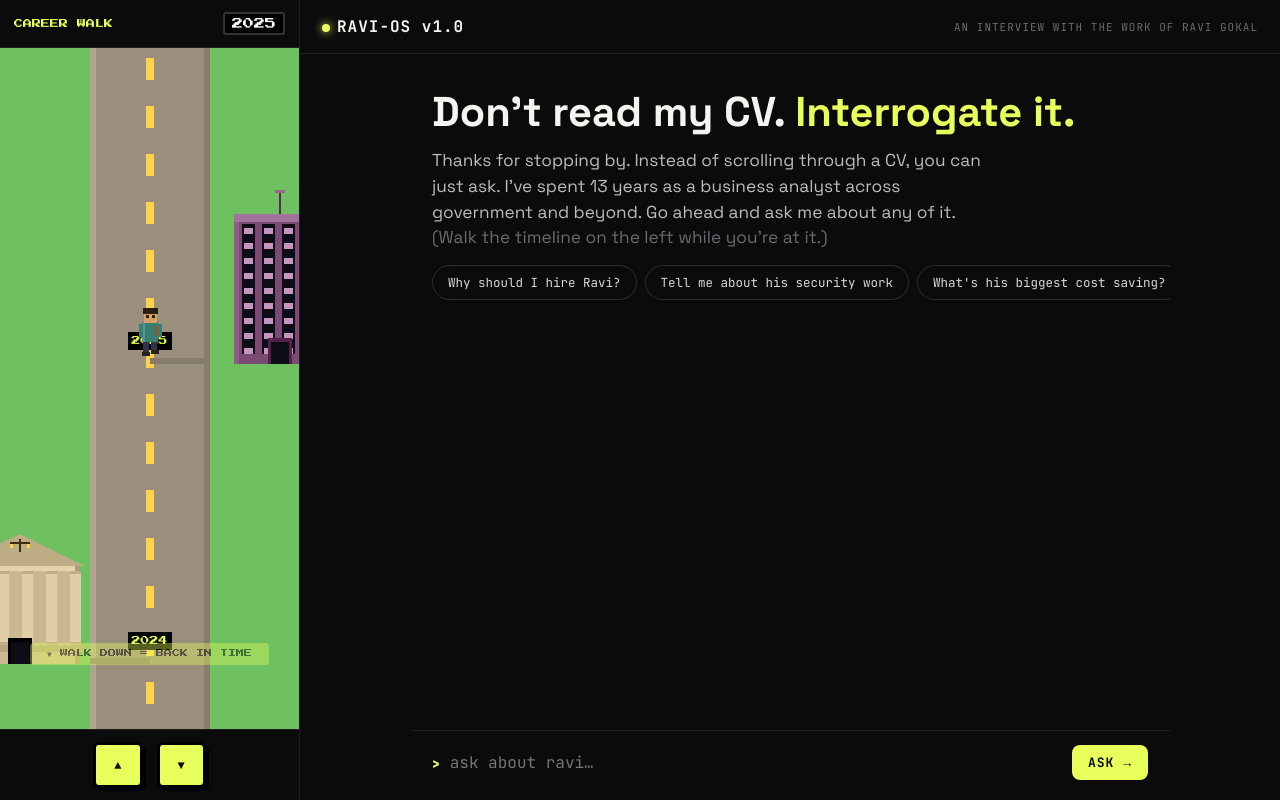
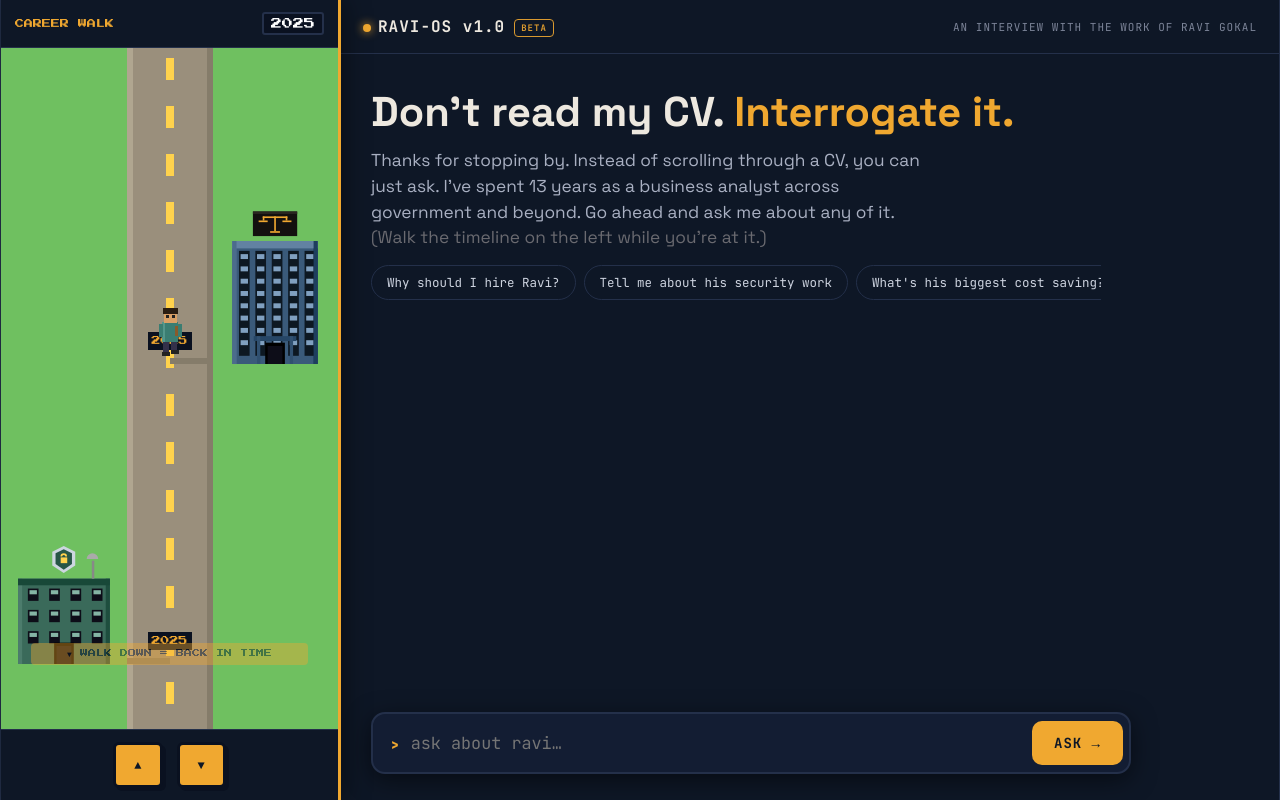
Before and after one commit to rgok001/ask-ravi, a website: page public/index.html in a window 1280 px wide. Drawn offline with Linux system fonts and the light colour scheme.

Commit message:
Update index.html

```diff
--- a/public/index.html
+++ b/public/index.html
@@ -10,64 +10,68 @@
 <meta property="og:type" content="website" />
 <style>
 @import url('https://fonts.googleapis.com/css2?family=Press+Start+2P&family=JetBrains+Mono:wght@400;700&family=Space+Grotesk:wght@400;500;700&display=swap');
-:root{--accent:#E8FE5B}
+:root{--accent:#F0A830;--bg:#0E1726;--panel:#131d33;--border:#24304a}
 *{box-sizing:border-box;margin:0;padding:0}
 html,body{height:100%}
-body{background:#0B0B0C;color:#F4F4F0;font-family:'Space Grotesk',system-ui,sans-serif;overflow:hidden}
+body{background:var(--bg);color:#EDE8DF;font-family:'Space Grotesk',system-ui,sans-serif;overflow:hidden}
 img,canvas{image-rendering:pixelated;image-rendering:crisp-edges}
 
 /* layout: game rail (left) + chat (right) */
-#app{display:flex;height:100vh;height:100dvh}
+#app{display:flex;height:100vh;height:100dvh;max-width:1500px;margin:0 auto;border-left:1px solid var(--border);border-right:1px solid var(--border)}
 
 /* ---- vertical game rail ---- */
-#rail-game{flex:0 0 300px;display:flex;flex-direction:column;border-right:1px solid #1d1d20;background:#bfe6f5;position:relative}
-.rg-head{display:flex;justify-content:space-between;align-items:center;padding:12px 14px;background:#0B0B0C;border-bottom:1px solid #1d1d20}
+#rail-game{flex:0 0 340px;display:flex;flex-direction:column;border-right:3px solid var(--accent);background:#bfe6f5;position:relative;box-shadow:4px 0 24px rgba(0,0,0,.4)}
+.rg-head{display:flex;justify-content:space-between;align-items:center;padding:12px 14px;background:var(--bg);border-bottom:1px solid var(--border)}
 .rg-head .t{font-family:'Press Start 2P',monospace;font-size:9px;color:var(--accent)}
-.rg-head .y{font-family:'Press Start 2P',monospace;font-size:11px;color:#fff;background:#000;border:2px solid #333;border-radius:3px;padding:4px 7px}
+.rg-head .y{font-family:'Press Start 2P',monospace;font-size:11px;color:#fff;background:#0a1120;border:2px solid var(--border);border-radius:3px;padding:4px 7px}
 #gwrap{flex:1;position:relative;overflow:hidden}
 canvas#game{position:absolute;inset:0;width:100%;height:100%}
-#gprompt{position:absolute;bottom:64px;left:0;right:0;text-align:center;z-index:5;font-family:'Press Start 2P',monospace;font-size:8px;color:#0B0B0C;background:rgba(232,254,91,.85);margin:0 30px;padding:6px 4px;border-radius:4px;animation:bl 1.1s steps(2) infinite}
+#gprompt{position:absolute;bottom:64px;left:0;right:0;text-align:center;z-index:5;font-family:'Press Start 2P',monospace;font-size:8px;color:#0E1726;background:rgba(240,168,48,.92);margin:0 30px;padding:6px 4px;border-radius:4px;animation:bl 1.1s steps(2) infinite}
 @keyframes bl{50%{opacity:.45}}
 /* job card pops over the rail */
 #jobcard{position:absolute;left:12px;right:12px;top:50%;transform:translateY(-50%) scale(.92);z-index:8;
-  background:#13110f;border:3px solid var(--accent);border-radius:6px;padding:14px 14px;box-shadow:0 0 0 3px #000,6px 6px 0 rgba(0,0,0,.5);
+  background:var(--panel);border:3px solid var(--accent);border-radius:6px;padding:14px 14px;box-shadow:0 0 0 3px #0a1120,6px 6px 0 rgba(0,0,0,.45);
   opacity:0;pointer-events:none;transition:opacity .18s,transform .18s}
 #jobcard.show{opacity:1;transform:translateY(-50%) scale(1)}
 #jobcard .yr{font-family:'Press Start 2P',monospace;font-size:9px;color:var(--accent)}
 #jobcard .org{font-family:'Press Start 2P',monospace;font-size:11px;margin:8px 0 6px;line-height:1.4;color:#fff}
 #jobcard .role{font-weight:700;font-size:.98rem}
 #jobcard .blurb{margin-top:7px;font-size:.86rem;line-height:1.45;color:#cfc6b6}
-#jobcard .x{font-family:'JetBrains Mono',monospace;font-size:9px;color:#6a6a70;margin-top:10px}
+#jobcard .x{font-family:'JetBrains Mono',monospace;font-size:9px;color:#7c8498;margin-top:10px}
 /* vertical controls */
-#gcontrols{display:flex;justify-content:center;gap:14px;padding:12px;background:#0B0B0C;border-top:1px solid #1d1d20}
-.btn{font-family:'Press Start 2P',monospace;font-size:12px;color:#0B0B0C;background:var(--accent);border:3px solid #000;border-radius:6px;padding:12px 18px;cursor:pointer;box-shadow:3px 3px 0 #000;user-select:none;-webkit-user-select:none;touch-action:manipulation}
-.btn:active{transform:translate(2px,2px);box-shadow:1px 1px 0 #000}
+#gcontrols{display:flex;justify-content:center;gap:14px;padding:12px;background:var(--bg);border-top:1px solid var(--border)}
+.btn{font-family:'Press Start 2P',monospace;font-size:12px;color:#0E1726;background:var(--accent);border:3px solid #0a1120;border-radius:6px;padding:12px 18px;cursor:pointer;box-shadow:3px 3px 0 #0a1120;user-select:none;-webkit-user-select:none;touch-action:manipulation}
+.btn:active{transform:translate(2px,2px);box-shadow:1px 1px 0 #0a1120}
 
 /* ---- chat (the star) ---- */
 #chat{flex:1;display:flex;flex-direction:column;min-width:0}
-.chat-head{display:flex;justify-content:space-between;align-items:center;padding:16px 22px;border-bottom:1px solid #1d1d20}
-.chat-head .os{font-family:'JetBrains Mono',monospace;font-weight:700;letter-spacing:1px;color:#F4F4F0}
+.chat-head{display:flex;justify-content:space-between;align-items:center;padding:16px 22px;border-bottom:1px solid var(--border)}
+.chat-head .os{font-family:'JetBrains Mono',monospace;font-weight:700;letter-spacing:1px;color:#EDE8DF}
 .chat-head .os .dot{display:inline-block;width:8px;height:8px;border-radius:50%;background:var(--accent);box-shadow:0 0 10px var(--accent);margin-right:7px}
-.chat-head .hr{font-family:'JetBrains Mono',monospace;font-size:11px;color:#6a6a70;letter-spacing:1px;text-transform:uppercase}
-.intro-card{max-width:760px;margin:0 auto;width:100%;padding:36px 22px 6px}
-.intro-card h1{font-family:'Space Grotesk';font-weight:700;font-size:clamp(1.7rem,3.6vw,2.6rem);line-height:1.05;color:#F4F4F0}
+.beta{margin-left:9px;font-family:'JetBrains Mono',monospace;font-size:9px;font-weight:700;letter-spacing:1px;color:var(--accent);border:1px solid var(--accent);border-radius:4px;padding:2px 6px;vertical-align:middle;opacity:.9}
+.chat-head .hr{font-family:'JetBrains Mono',monospace;font-size:11px;color:#7c8498;letter-spacing:1px;text-transform:uppercase}
+.intro-card{max-width:760px;margin:0;width:100%;padding:36px 30px 6px}
+.intro-card h1{font-family:'Space Grotesk';font-weight:700;font-size:clamp(1.7rem,3.6vw,2.6rem);line-height:1.05;color:#EDE8DF}
 .intro-card h1 .a{color:var(--accent)}
-.intro-card p{margin-top:14px;color:#bcbcc0;font-size:1.08rem;line-height:1.5;max-width:560px}
-#thread{flex:1;overflow-y:auto;padding:14px 22px;display:flex;flex-direction:column;gap:16px;max-width:760px;width:100%;margin:0 auto}
+.intro-card p{margin-top:14px;color:#a9b0c2;font-size:1.08rem;line-height:1.5;max-width:560px}
+#thread{flex:1;overflow-y:auto;padding:14px 30px;display:flex;flex-direction:column;gap:16px;max-width:760px;width:100%;margin:0}
 .rowU{display:flex;justify-content:flex-end}.rowB{display:flex;flex-direction:column;gap:6px}
 .tag{font-family:'JetBrains Mono',monospace;font-size:11px;letter-spacing:2px;color:var(--accent)}
-.bU{background:#1b1b1f;border:1px solid #2a2a2e;border-radius:14px 14px 2px 14px;padding:11px 15px;max-width:80%;font-size:1.02rem;line-height:1.45;color:#F4F4F0}
-.bB{border-left:2px solid var(--accent);padding-left:15px;max-width:92%;font-size:1.06rem;line-height:1.55;color:#ECECE8}
+.bU{background:var(--panel);border:1px solid var(--border);border-radius:14px 14px 2px 14px;padding:11px 15px;max-width:80%;font-size:1.02rem;line-height:1.45;color:#EDE8DF}
+.bB{border-left:2px solid var(--accent);padding-left:15px;max-width:92%;font-size:1.06rem;line-height:1.55;color:#E6E0D6}
 .bB p{margin:0 0 .6em}
-#chips{display:flex;gap:8px;overflow-x:auto;padding:8px 22px;max-width:760px;width:100%;margin:0 auto}
-.chip{white-space:nowrap;font-family:'JetBrains Mono',monospace;font-size:12.5px;color:#d8d8d4;background:transparent;border:1px solid #2e2e33;border-radius:40px;padding:8px 15px;cursor:pointer;transition:.15s}
+#chips{display:flex;gap:8px;overflow-x:auto;padding:8px 30px;max-width:760px;width:100%;margin:0}
+.chip{white-space:nowrap;font-family:'JetBrains Mono',monospace;font-size:12.5px;color:#cdd3df;background:transparent;border:1px solid var(--border);border-radius:40px;padding:8px 15px;cursor:pointer;transition:.15s}
 .chip:hover{border-color:var(--accent);color:var(--accent)}
-.composer{display:flex;align-items:center;gap:10px;padding:14px 22px 20px;border-top:1px solid #1d1d20;max-width:760px;width:100%;margin:0 auto}
-.composer input{flex:1;background:transparent;border:none;outline:none;color:#F4F4F0;font-family:'JetBrains Mono',monospace;font-size:1rem}
-.send{font-family:'JetBrains Mono',monospace;font-weight:700;font-size:13px;color:#0B0B0C;background:var(--accent);border:none;border-radius:8px;padding:9px 16px;cursor:pointer;letter-spacing:1px}
+.composer{display:flex;align-items:center;gap:12px;margin:0 30px 26px;padding:6px 6px 6px 18px;
+  border:2px solid var(--border);border-radius:14px;background:var(--panel);max-width:760px;width:calc(100% - 60px);
+  box-shadow:0 6px 24px rgba(0,0,0,.5)}
+.composer:focus-within{border-color:var(--accent);box-shadow:0 0 0 3px rgba(240,168,48,.22),0 6px 24px rgba(0,0,0,.5)}
+.composer input{flex:1;background:transparent;border:none;outline:none;color:#EDE8DF;font-family:'JetBrains Mono',monospace;font-size:1.05rem;padding:12px 0}
+.send{font-family:'JetBrains Mono',monospace;font-weight:700;font-size:14px;color:#0E1726;background:var(--accent);border:none;border-radius:10px;padding:13px 22px;cursor:pointer;letter-spacing:1px}
 .send:disabled{opacity:.4}
 .blink{animation:bl 1.2s steps(2) infinite}
-::-webkit-scrollbar{width:8px}::-webkit-scrollbar-thumb{background:#2a2a2e;border-radius:4px}
+::-webkit-scrollbar{width:8px}::-webkit-scrollbar-thumb{background:var(--border);border-radius:4px}
 
 /* MOBILE: no game, chat only */
 @media(max-width:780px){
@@ -103,7 +107,7 @@ canvas#game{position:absolute;inset:0;width:100%;height:100%}
   <!-- chat -->
   <section id="chat">
     <div class="chat-head">
-      <div class="os"><span class="dot"></span>RAVI-OS v1.0</div>
+      <div class="os"><span class="dot"></span>RAVI-OS v1.0<span class="beta">BETA</span></div>
       <div class="hr">an interview with the work of ravi gokal</div>
     </div>
     <div class="intro-card">
@@ -126,15 +130,18 @@ const API_URL="/api/ask";
 
 // top(present) → bottom(past)
 const JOBS=[
-  {yr:"2025",org:"FAIR WORK\nCOMMISSION",role:"Lead Business Analyst",blurb:"Leading the BA effort on a Dynamics 365 build replacing legacy case management — a 200+ story backlog, AI tooling lifting the team's throughput.",building:"commission",col:"#7a4a73"},
-  {yr:"2024",org:"MINISTRY OF\nJUSTICE",role:"Senior BA · Integration Lead",blurb:"Leading integration on Te Au Reka — a cloud-native case system for NZ courts. A support strategy endorsed by the judiciary.",building:"courthouse",col:"#c9b890"},
-  {yr:"2023",org:"FOREIGN\nAFFAIRS",role:"Senior BA · Cloud Transformation",blurb:"Secure-by-design Microsoft 365 for a high-threat ministry. Migrating sensitive content, hardening to NZISM, securing funding.",building:"embassy",col:"#2f7d72"},
-  {yr:"2022",org:"NEW ZEALAND\nPOLICE",role:"Senior Business Analyst",blurb:"The million-dollar saving. Reshaped M365 licensing and a 170+ TB email migration — recommending a solution saving over $1M a year.",building:"police",col:"#26407a"},
-  {yr:"2020",org:"NZ TRANSPORT\nAGENCY",role:"Lead Business Analyst",blurb:"Lead BA on a cloud-native roadside enforcement platform — IoT sensors, ANPR cameras, smart signs. Product Owner & mentor.",building:"transport",col:"#c46a1a"},
-  {yr:"2018",org:"MSD · TEC",role:"Business Analyst",blurb:"Kept myMSD alive through outages with an operational data lake; stepped in as Scrum Master. Then automation & M365 rollout at TEC.",building:"govhall",col:"#5a6a3a"},
-  {yr:"2014",org:"BECA · UNI ·\nDAVANTI",role:"Consultant / BA",blurb:"Finding range. ICT asset plans for government, the University's first Scrum squad, marketing-automation readiness for a distributor.",building:"university",col:"#8a6a4a"},
-  {yr:"2012",org:"HEALTH\nALLIANCE",role:"Business Analyst",blurb:"Early days. Oracle inventory management to hospital theatres and wards across two DHBs — 'business analyst extraordinaire'.",building:"hospital",col:"#d8d8e0"},
-  {yr:"2011",org:"NORTH\nPOWER",role:"Process Analyst",blurb:"The first rung. Mapping operational processes in the utilities sector — the very first analyst role, where the story begins.",building:"powerplant",col:"#9a7a3a"},
+  {yr:"2025",org:"FAIR WORK\nCOMMISSION",role:"Lead Business Analyst",blurb:"Leading the BA effort on a Dynamics 365 build replacing legacy case management — a 200+ story backlog, AI tooling lifting the team's throughput.",building:"tribunal",col:"#3a5a7a"},
+  {yr:"2025",org:"FOREIGN AFFAIRS\n(SECURITY)",role:"Senior BA · Security Consultant",blurb:"Security uplift for a high-threat global ministry — modernising the mobile fleet from BlackBerry to Microsoft Intune, with tiered controls calibrated to each post's threat level.",building:"secure",col:"#3a6a5a"},
+  {yr:"2024–25",org:"MINISTRY OF\nJUSTICE",role:"Senior BA · Integration Lead",blurb:"Leading integration on Te Au Reka — a cloud-native case system for NZ courts. A support strategy endorsed by the judiciary.",building:"courthouse",col:"#c9b890"},
+  {yr:"2024",org:"NZ TRANSPORT\n(SAFETY CAMERAS)",role:"Senior BA · RFP Advisor",blurb:"Safety Camera Programme — defined the requirements to move speed-camera operations from Police to NZTA and out to an operator. Advised the procurement panel.",building:"camera",col:"#b85a8a"},
+  {yr:"2023–24",org:"FOREIGN\nAFFAIRS",role:"Senior BA · Cloud Transformation",blurb:"Secure-by-design Microsoft 365 for a high-threat ministry. Migrating sensitive content, hardening to NZISM, securing funding.",building:"embassy",col:"#2f7d72"},
+  {yr:"2022–23",org:"NEW ZEALAND\nPOLICE",role:"Senior Business Analyst",blurb:"The million-dollar saving. Reshaped M365 licensing and a 170+ TB email migration — recommending a solution saving over $1M a year.",building:"police",col:"#26407a"},
+  {yr:"2020–22",org:"NZ TRANSPORT\nAGENCY",role:"Lead Business Analyst",blurb:"Lead BA on a cloud-native roadside enforcement platform — IoT sensors, ANPR cameras, smart signs screening heavy vehicles. Product Owner & mentor.",building:"transport",col:"#c46a1a"},
+  {yr:"2019–20",org:"TERTIARY EDUC.\nCOMMISSION",role:"Senior Business Analyst",blurb:"Recruitment automation (Springboard) and a Microsoft 365 rollout — config, workflow testing, change management and training.",building:"govhall",col:"#5a6a3a"},
+  {yr:"2018–19",org:"MINISTRY OF\nSOCIAL DEV.",role:"Business Analyst",blurb:"Kept myMSD alive through outages with an operational data lake; stepped in as Scrum Master; led production defect triage. Also supported CYRAS.",building:"socialdev",col:"#4a7a8a"},
+  {yr:"2015–17",org:"UNIVERSITY OF\nAUCKLAND ·etc",role:"Business Analyst / Consultant",blurb:"Finding range. The University's first Scrum squad redeveloping its website and the scholarship system — plus contracts at Victoria University and Davanti.",building:"university",col:"#8a6a4a"},
+  {yr:"2012–14",org:"HEALTH\nALLIANCE",role:"Business Analyst",blurb:"Early days. Oracle inventory management to hospital theatres and wards across two DHBs — 'business analyst extraordinaire'.",building:"hospital",col:"#d8d8e0"},
+  {yr:"2011–12",org:"NORTH\nPOWER",role:"Process Analyst",blurb:"The first rung. Mapping operational processes in the utilities sector — the very first analyst role, where the story begins.",building:"powerplant",col:"#9a7a3a"},
 ];
 
 const cv=document.getElementById('game'),ctx=cv.getContext('2d');
@@ -183,7 +190,59 @@ function drawBuilding(j,cx,baseY){
   else if(t==='police'){const[bx,by,bw,bh]=B(120,116);windows(bx,by,bw,bh,c,26,26);px2(bx,by,bw,8,dk);for(const ox of[-26,26]){px2(sx+ox-4,baseY-38,9,11,'#3a6ee8');px2(sx+ox-2,baseY-40,5,4,'#9ac4ff');}for(let i=0;i<bw/12;i++)px2(bx+i*12,by+bh-20,12,7,(i%2)?'#fff':'#1a2a5a');ctx.fillStyle='#ffd24d';ctx.beginPath();ctx.moveTo(sx,by-36);ctx.lineTo(sx-10,by-29);ctx.lineTo(sx-10,by-16);ctx.lineTo(sx,by-10);ctx.lineTo(sx+10,by-16);ctx.lineTo(sx+10,by-29);ctx.closePath();ctx.fill();door(sx,baseY,'#16264a');}
   else if(t==='embassy'){const[bx,by,bw,bh]=B(116,84);windows(bx,by,bw,bh,c,26,24);px2(bx,by,bw,7,shade(c,30));const gx=sx,gy=by-34,gr=32;ctx.fillStyle='#3aa0d8';ctx.beginPath();ctx.arc(gx,gy,gr,0,7);ctx.fill();ctx.fillStyle='#2a90c8';ctx.beginPath();ctx.arc(gx,gy,gr,0.3,Math.PI-0.3);ctx.fill();ctx.fillStyle='#5fc26a';px2(gx-21,gy-14,13,9,'#5fc26a');px2(gx-11,gy-6,8,14,'#5fc26a');px2(gx+3,gy-17,14,8,'#5fc26a');px2(gx+8,gy-9,11,12,'#5fc26a');px2(gx-5,gy+9,9,6,'#5fc26a');ctx.strokeStyle='rgba(255,255,255,.55)';ctx.lineWidth=1.5;ctx.beginPath();ctx.arc(gx,gy,gr,0,7);ctx.moveTo(gx-gr,gy);ctx.lineTo(gx+gr,gy);ctx.ellipse(gx,gy,gr*0.5,gr,0,0,7);ctx.stroke();ctx.fillStyle='rgba(255,255,255,.5)';ctx.beginPath();ctx.arc(gx-11,gy-11,5,0,7);ctx.fill();door(sx,baseY,c);}
   else if(t==='courthouse'){const[bx,by,bw,bh]=B(120,98);ctx.fillStyle=shade(c,-12);ctx.beginPath();ctx.moveTo(bx-5,by);ctx.lineTo(sx,by-32);ctx.lineTo(bx+bw+5,by);ctx.closePath();ctx.fill();for(let i=0;i<5;i++){const colx=bx+14+i*24;px2(colx,by+5,11,bh-24,shade(c,22));px2(colx,by+5,11,3,shade(c,-10));px2(colx,by+bh-22,11,3,shade(c,-10));}px2(bx-5,by+bh-19,bw+10,7,shade(c,-20));px2(sx-1,by-27,2,13,'#3a2d12');px2(sx-10,by-24,20,2,'#3a2d12');px2(sx-10,by-22,3,4,'#ffd24d');px2(sx+7,by-22,3,4,'#ffd24d');door(sx,baseY,shade(c,-30));}
-  else {const[bx,by,bw,bh]=B(92,150);for(let wx=bx+8;wx<bx+bw-13;wx+=20){px2(wx,by+10,13,bh-20,'#0d0d18');for(let wy=by+14;wy<by+bh-14;wy+=15)px2(wx+2,wy,9,6,shade(c,75));}px2(bx,by,bw,8,shade(c,40));px2(sx-1,by-24,2,24,dk);px2(sx-5,by-24,10,3,lt);door(sx,baseY,c);}
+  else if(t==='socialdev'){ // MSD — community hall with a heart/people emblem
+    const[bx,by,bw,bh]=B(120,108);windows(bx,by,bw,bh,c,26,26);px2(bx-3,by,bw+6,8,dk);
+    // gentle gabled roof
+    ctx.fillStyle=dk;ctx.beginPath();ctx.moveTo(bx-4,by);ctx.lineTo(sx,by-22);ctx.lineTo(bx+bw+4,by);ctx.closePath();ctx.fill();
+    // heart emblem
+    ctx.fillStyle='#e86a8a';ctx.beginPath();ctx.arc(sx-5,by-12,5,0,7);ctx.arc(sx+5,by-12,5,0,7);ctx.moveTo(sx-9,by-10);ctx.lineTo(sx,by+2);ctx.lineTo(sx+9,by-10);ctx.fill();
+    px2(sx-30,baseY-8,60,8,shade(c,-22));door(sx,baseY,c);
+  }
+  else if(t==='camera'){ // NZTA Safety Cameras — pole-mounted speed camera + flash
+    const[bx,by,bw,bh]=B(104,72);windows(bx,by,bw,bh,c,26,24);px2(bx,by,bw,7,shade(c,30));
+    // tall camera pole beside the building
+    const polx=sx+58;px2(polx,by-70,6,bh+70,'#555');
+    // camera head
+    px2(polx-26,by-78,30,18,'#222');px2(polx-26,by-78,30,4,'#444');
+    px2(polx-22,by-74,8,8,'#9ad');           // lens
+    px2(polx-12,by-72,4,4,'#f55');           // record dot
+    // flash burst
+    ctx.fillStyle='rgba(255,255,210,.85)';ctx.beginPath();ctx.moveTo(polx-30,by-70);ctx.lineTo(polx-46,by-78);ctx.lineTo(polx-44,by-66);ctx.lineTo(polx-58,by-66);ctx.lineTo(polx-44,by-58);ctx.lineTo(polx-48,by-46);ctx.lineTo(polx-30,by-58);ctx.closePath();ctx.fill();
+    // road dashes in front
+    px2(bx-12,baseY-9,bw+24,9,'#2a2a2e');for(let i=bx-8;i<bx+bw+16;i+=20)px2(i,baseY-6,10,3,'#ffd24d');
+    door(sx,baseY,c);
+  }
+  else if(t==='secure'){ // MFAT Security — fortified building, shield + padlock
+    const[bx,by,bw,bh]=B(112,104);windows(bx,by,bw,bh,c,26,26);px2(bx,by,bw,8,dk);
+    // antenna/dish on roof (secure comms)
+    px2(sx+34,by-22,3,22,'#888');ctx.fillStyle='#aaa';ctx.beginPath();ctx.arc(sx+35,by-24,7,Math.PI,2*Math.PI);ctx.fill();
+    // shield emblem with padlock
+    ctx.fillStyle='#cdd6e0';ctx.beginPath();ctx.moveTo(sx,by-40);ctx.lineTo(sx-14,by-33);ctx.lineTo(sx-14,by-16);ctx.lineTo(sx,by-7);ctx.lineTo(sx+14,by-16);ctx.lineTo(sx+14,by-33);ctx.closePath();ctx.fill();
+    ctx.fillStyle=shade(c,-20);ctx.beginPath();ctx.moveTo(sx,by-36);ctx.lineTo(sx-10,by-31);ctx.lineTo(sx-10,by-18);ctx.lineTo(sx,by-11);ctx.lineTo(sx+10,by-18);ctx.lineTo(sx+10,by-31);ctx.closePath();ctx.fill();
+    // padlock on shield
+    px2(sx-4,by-26,8,7,'#ffd24d');ctx.strokeStyle='#ffd24d';ctx.lineWidth=2;ctx.beginPath();ctx.arc(sx,by-27,3,Math.PI,2*Math.PI);ctx.stroke();
+    door(sx,baseY,dk);
+  }
+  else { // tribunal — Fair Work Commission: modern glass office + a clear scales roof sign
+    const[bx,by,bw,bh]=B(104,150);
+    // glass curtain wall
+    for(let wx=bx+8;wx<bx+bw-13;wx+=20){px2(wx,by+12,13,bh-22,'#0d1822');for(let wy=by+16;wy<by+bh-14;wy+=15)px2(wx+2,wy,9,6,shade(c,70));}
+    px2(bx,by,bw,9,shade(c,40));px2(bx,by,5,bh,shade(c,18));px2(bx+bw-5,by,5,bh,shade(c,-28));
+    // a dark sign panel on the roof holding a clean ⚖ icon (readable, not a blob)
+    const pw=54,ph=30,pxx=sx-pw/2,pyy=by-ph-6;
+    px2(pxx,pyy,pw,ph,'#13110f');px2(pxx,pyy,pw,3,'#2a2620');
+    // scales icon, drawn with clear thick strokes on the dark panel
+    const ey=pyy+ph/2;
+    px2(sx-1,ey-9,2,18,'#F0A830');                 // vertical post
+    px2(sx-15,ey-9,30,2,'#F0A830');                // top beam
+    px2(sx-15,ey-9,2,5,'#F0A830');px2(sx+13,ey-9,2,5,'#F0A830'); // hangers
+    px2(sx-20,ey-4,11,2,'#F0A830');                // left pan
+    px2(sx+9,ey-4,11,2,'#F0A830');                 // right pan
+    px2(sx-6,ey+9,12,2,'#F0A830');                 // base foot
+    // entrance canopy
+    px2(sx-26,baseY-34,52,6,shade(c,-20));px2(sx-22,baseY-34,4,34,shade(c,-10));px2(sx+18,baseY-34,4,34,shade(c,-10));
+    door(sx,baseY,shade(c,-20));
+  }
 }
 
 // vertical character (walking down/up)
@@ -217,7 +276,7 @@ function loop(ts){
   // clouds (parallax)
   for(let i=0;i<6;i++){const cy=((i*220 - camY*0.2)%(H+200)+ (H+200))%(H+200)-100;const cx=(i*97)%W;px2(cx,cy,30,9,'rgba(255,255,255,.85)');px2(cx+10,cy-7,28,9,'rgba(255,255,255,.85)');}
   // grass verges + vertical road down the middle
-  const pathW=120, pathX=W/2-pathW/2;
+  const pathW=86, pathX=W/2-pathW/2;
   px2(0,0,pathX,H,'#6fc060');px2(pathX+pathW,0,W-(pathX+pathW),H,'#6fc060');
   px2(pathX,0,pathW,H,'#9a8f7c');px2(pathX,0,6,H,'#b0a690');px2(pathX+pathW-6,0,6,H,'#857c6a');
   for(let yy=((-camY)%48+48)%48; yy<H; yy+=48)px2(W/2-4,yy,8,22,'#ffd24d');
@@ -227,12 +286,18 @@ function loop(ts){
     const wy=jobY(i)-camY;
     if(wy>-160 && wy<H+160){
       const side=(i%2)? -1: 1;                 // right/left of path
-      const cx=W/2 + side*(pathW/2+70);
-      drawBuilding(j,cx,wy+30);                 // base near the plot line
-      // little connector from path to plot
-      px2(W/2,wy+24,side*(pathW/2+ (side>0?0:0)),6,'#857c6a');
+      // center each building within its verge (space between road edge and rail edge)
+      const vergeMid=(pathW/2 + W/2)/2;
+      const cx=W/2 + side*vergeMid;
+      // connector from path to plot (draw first, behind building)
+      px2(W/2,wy+24,side*(pathW/2),6,'#857c6a');
+      // draw building scaled to fit the verge
+      ctx.save();
+      ctx.translate(cx,wy+30);ctx.scale(0.82,0.82);ctx.translate(-cx,-(wy+30));
+      drawBuilding(j,cx,wy+30);
+      ctx.restore();
       // year marker post on the road
-      px2(W/2-22,wy-2,44,18,'#000');ctx.fillStyle='#E8FE5B';ctx.font='9px "Press Start 2P"';ctx.textAlign='center';ctx.fillText(j.yr,W/2,wy+11);
+      px2(W/2-22,wy-2,44,18,'#0a1120');ctx.fillStyle='#F0A830';ctx.font='9px "Press Start 2P"';ctx.textAlign='center';ctx.fillText(j.yr,W/2,wy+11);
     }
   });
 
```
